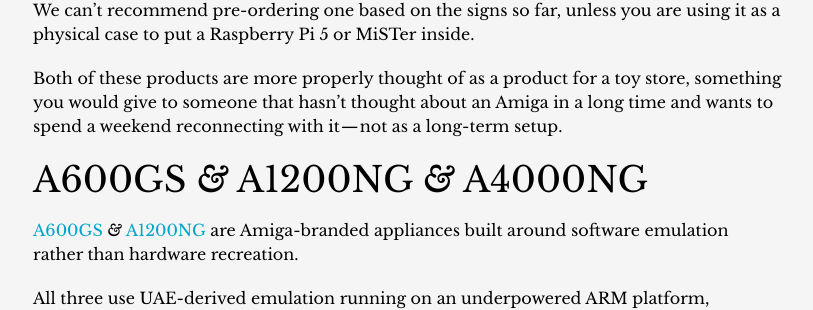
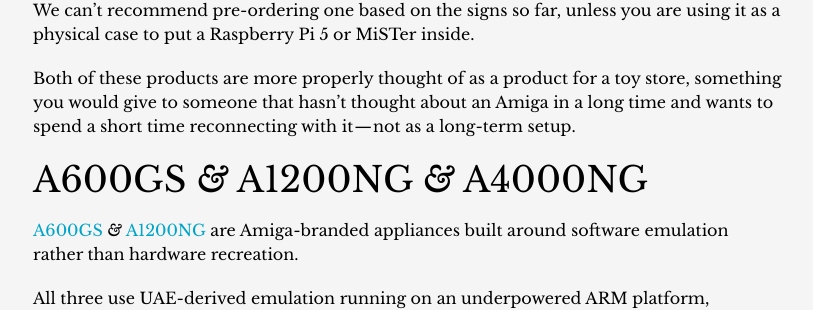
Before and after one commit to amigavision/amigavision.github.io, a Jekyll site: the page built from best.md, in a window 1280 px wide and 900 px high, scrolled down 2061 px. Shown: the part 192-502 px from the top of the window, without its empty margins (232-1045 px from the left). Built offline with Jekyll 4.4.1, drawn with Linux system fonts in a browser that asks for light colours.

Commit message:
Improve phrasing

```diff
--- a/best.md
+++ b/best.md
@@ -54,7 +54,7 @@
 
 We can't recommend pre-ordering one based on the signs so far, unless you are using it as a physical case to put a Raspberry Pi 5 or MiSTer inside.
 
-Both of these products are more properly thought of as a product for a toy store, something you would give to someone that hasn't thought about an Amiga in a long time and wants to spend a weekend reconnecting with it — not as a long-term setup.
+Both of these products are more properly thought of as a product for a toy store, something you would give to someone that hasn't thought about an Amiga in a long time and wants to spend a short time reconnecting with it — not as a long-term setup.
 
 ## A600GS *&* A1200NG *&* A4000NG {#gs-ng}
 
```
